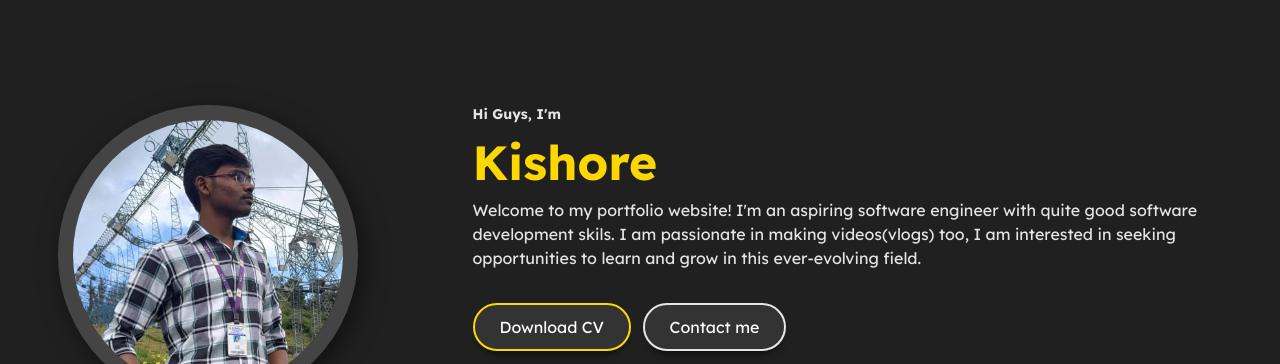
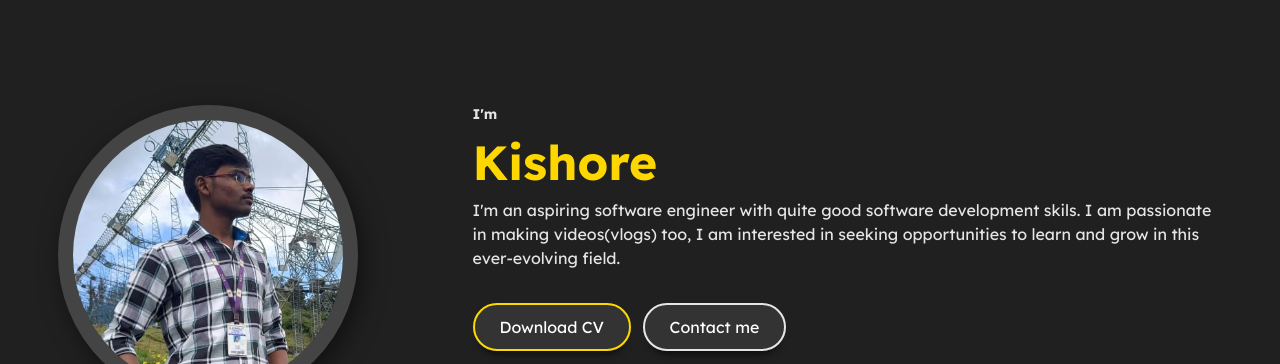
Before and after one commit to kishoreAk1216/portfolio, a plain HTML site: page index.html in a window 1280 px wide. Shown: the part 58-422 px from the top of the page. Drawn offline with nearby package versions, Linux system fonts and the light colour scheme.

Commit message:
Update index.html
content change homepage

```diff
--- a/index.html
+++ b/index.html
@@ -46,9 +46,9 @@
             <img src="website1/profile.jpg" alt="profile picture">
         </div>
         <div class="profile-text">
-            <h5>Hi Guys, I'm </h5><br>
+            <h5>I'm </h5><br>
             <h1>Kishore</h1><br>
-            <p>Welcome to my portfolio website! I'm an aspiring software engineer with quite good software development skils. I am passionate in making videos(vlogs) too, I am interested in seeking opportunities to learn and grow in this ever-evolving field.</p>
+            <p>I'm an aspiring software engineer with quite good software development skils. I am passionate in making videos(vlogs) too, I am interested in seeking opportunities to learn and grow in this ever-evolving field.</p>
 
             <div class="btn-group">
                 <a href="website1/kishore-resume.pdf" class="btn   active">Download CV</a>
```
